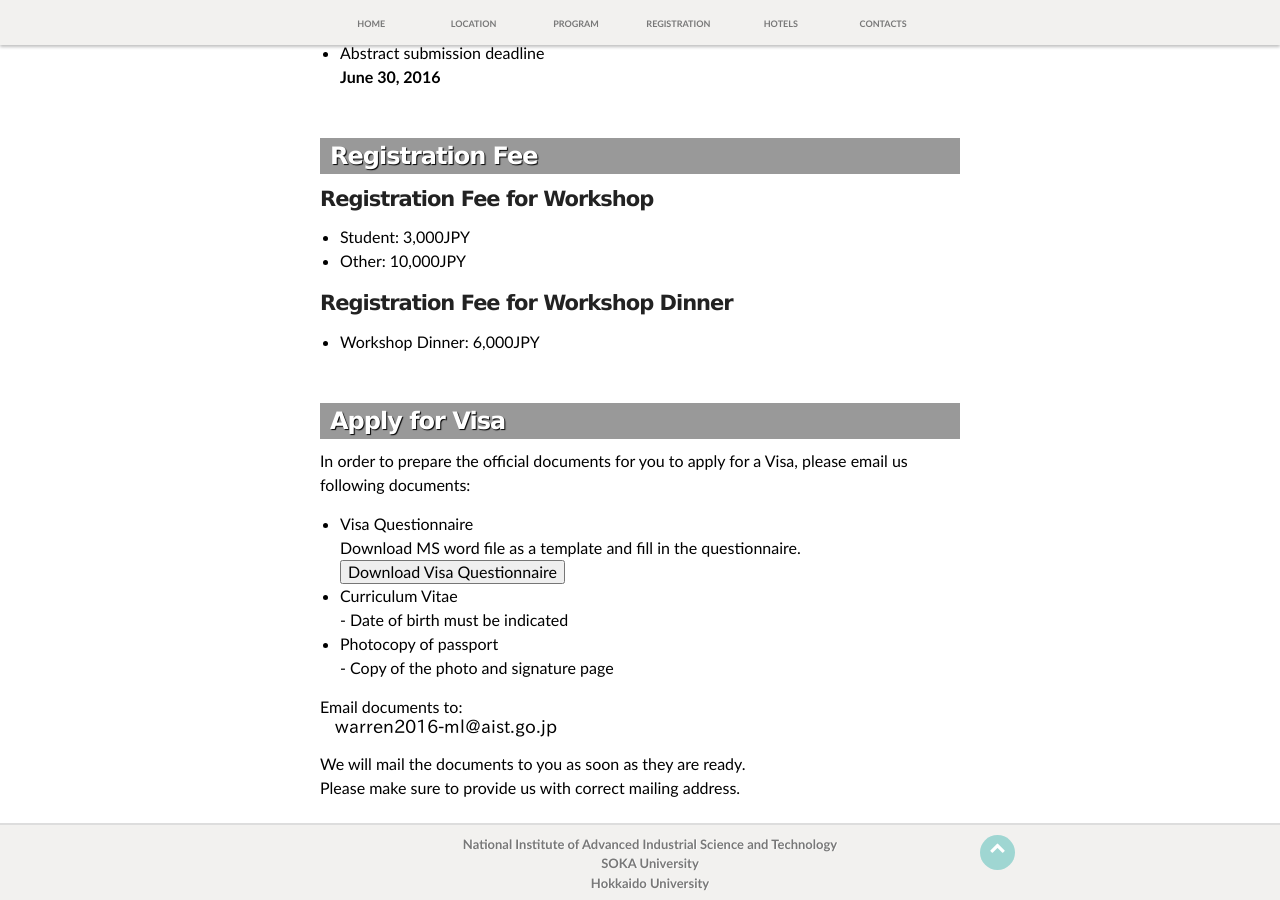
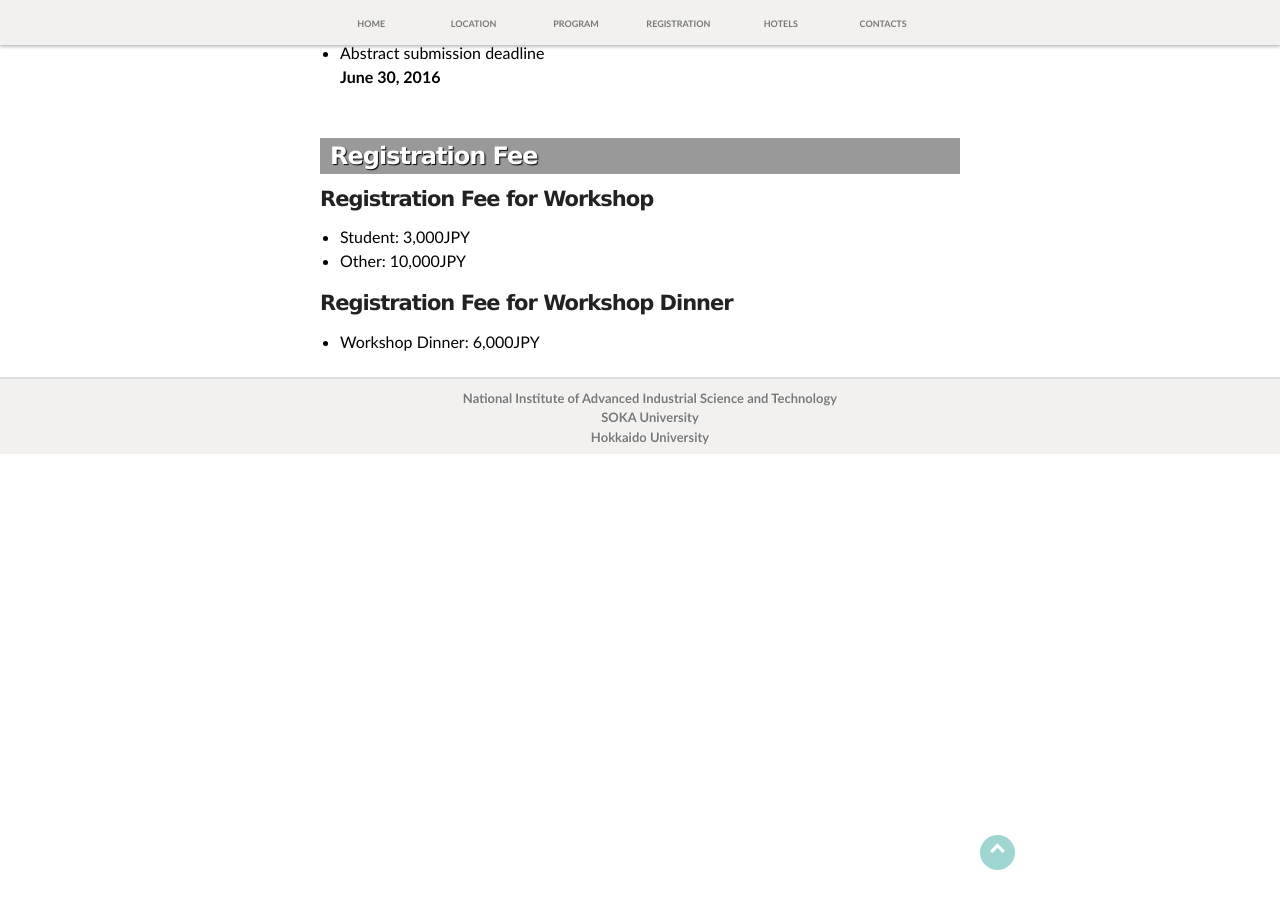
Before and after one commit to yamazakiM/WarrenWorkshop2016, a Jekyll site: the page built from registration/index.md, in a window 1280 px wide and 900 px high, scrolled down 812 px. Built offline with Jekyll 4.4.1, drawn with Linux system fonts in a browser that asks for light colours; nearby versions of some CDN libraries; library files that are not in the unit come from our copies; after the commit the page ends 1266 px from its top, so only the background shows below that.

Commit message:
Update index.md

```diff
--- a/registration/index.md
+++ b/registration/index.md
@@ -62,22 +62,5 @@ layout: default
   </ul>
 </div>
 
-<br>
-<div class="visa">
- <h3>Apply for Visa</h3>
-  <p>In order to prepare the official documents for you to apply for a Visa, please email us following documents:</p>
-  <ul>
-  <li>Visa Questionnaire<br>
-  Download MS word file as a template and fill in the questionnaire.<br>
-   <a href="{{site.url}}/images/Visa Questionnaire.docx"><input id="button_submit" class="button_submit" type="button" alt="submit" value="Download Visa Questionnaire"></a></li>
-  <li>Curriculum Vitae<br>
-  - Date of birth must be indicated</li>
-  <li> Photocopy of passport<br>
-  - Copy of the photo and signature page</li>
-  </ul>
-<p>Email documents to: <img class="abstract" alt="warrenworkshop_email.png" src="../images/warrenworkshop_email.png" border="0"></p>
-  <p>We will mail the documents to you as soon as they are ready.<br>
-Please make sure to provide us with correct mailing address. </p>
-</div>
   </section>
 </div>
```
